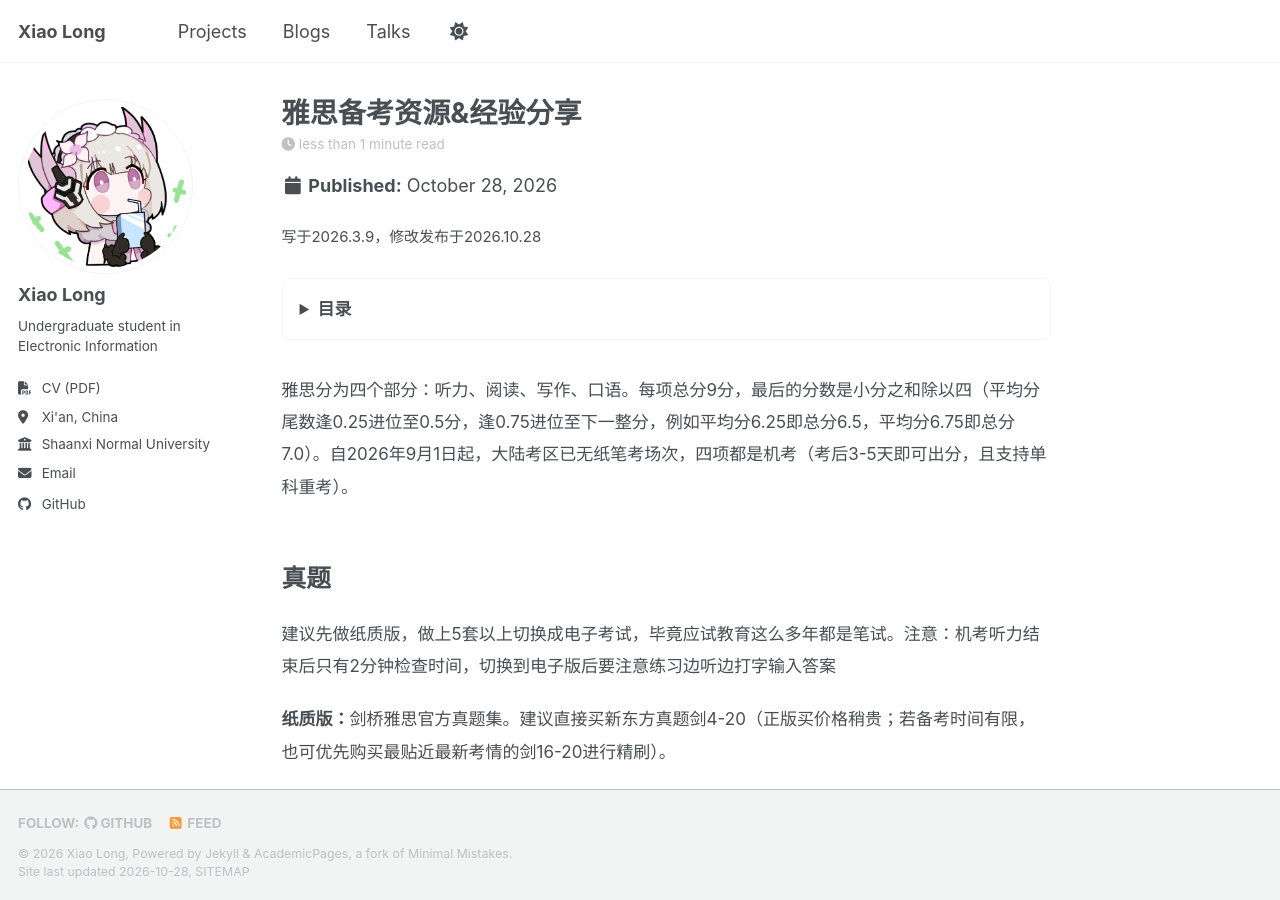
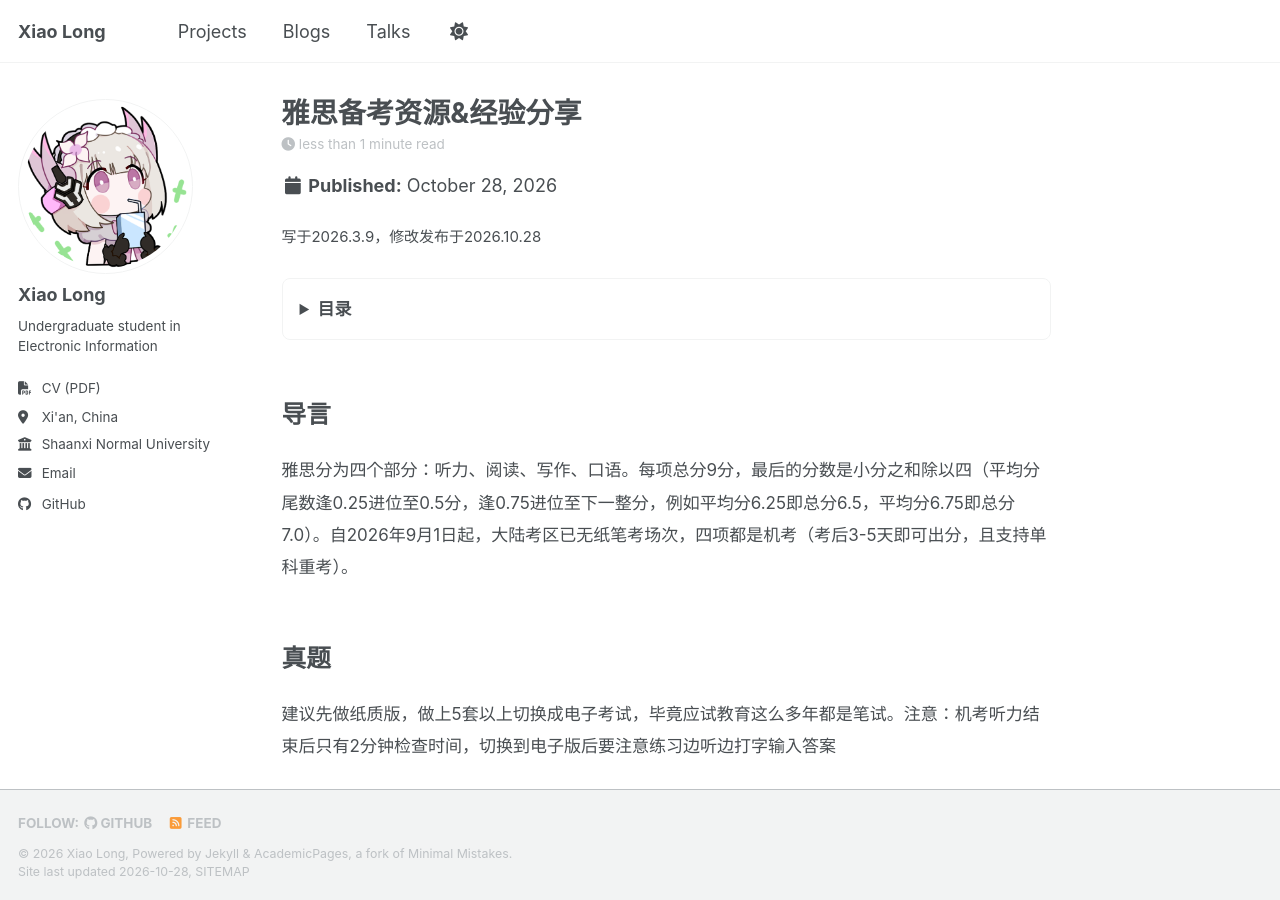
Before and after one commit to xiao91142-arch/xiao91142-arch.github.io, a Jekyll site: the page built from _posts/2026-10-28-ielts-preparation.md, in a window 1280 px wide and 900 px high. Built offline with Jekyll 4.4.1, drawn with Linux system fonts in a browser that asks for light colours; a script bundle is joined from its source files by our own code; a style sheet for code colours, icons or effects is not loaded.

Commit message:
Update IELTS preparation post with new sections

```diff
--- a/_posts/2026-10-28-ielts-preparation.md
+++ b/_posts/2026-10-28-ielts-preparation.md
@@ -113,20 +113,27 @@ author_profile: true
 
 <div id="ielts-post">
 <p class="ielts-date">写于2026.3.9，修改发布于2026.10.28</p>
+
+
 <details class="ielts-toc">
   <summary>目录</summary>
   <nav aria-label="文章目录">
     <ul>
-      <li><a href="#ielts-practice">真题：</a></li>
-      <li><a href="#ielts-listening">听力音频：</a></li>
+      <li><a href="#introduction">导言</a></li>
+      <li><a href="#ielts-practice">真题</a></li>
+      <li><a href="#ielts-listening">听力音频</a></li>
       <li><a href="#ielts-writing">写作</a></li>
       <li><a href="#ielts-speaking">口语</a></li>
       <li><a href="#ielts-information">雅思资讯</a></li>
       <li><a href="#ielts-planning">备考日程规划&amp;学习追踪</a></li>
       <li><a href="#ielts-vocabulary">单词背诵</a></li>
+      <li><a href="#summary">写在最后</a></li>
     </ul>
   </nav>
 </details>
+
+
+<h2 id="introduction">导言</h2>
 
 <p>雅思分为四个部分：听力、阅读、写作、口语。每项总分9分，最后的分数是小分之和除以四（平均分尾数逢0.25进位至0.5分，逢0.75进位至下一整分，例如平均分6.25即总分6.5，平均分6.75即总分7.0）。自2026年9月1日起，大陆考区已无纸笔考场次，四项都是机考（考后3-5天即可出分，且支持单科重考）。</p>
 
@@ -312,7 +319,7 @@ author_profile: true
   </a>
 </figure>
 
-</div>
-
 <h2 id="summary">写在最后</h2>
 <p>祝大家都能考出高分！</p>
+
+</div>
```
